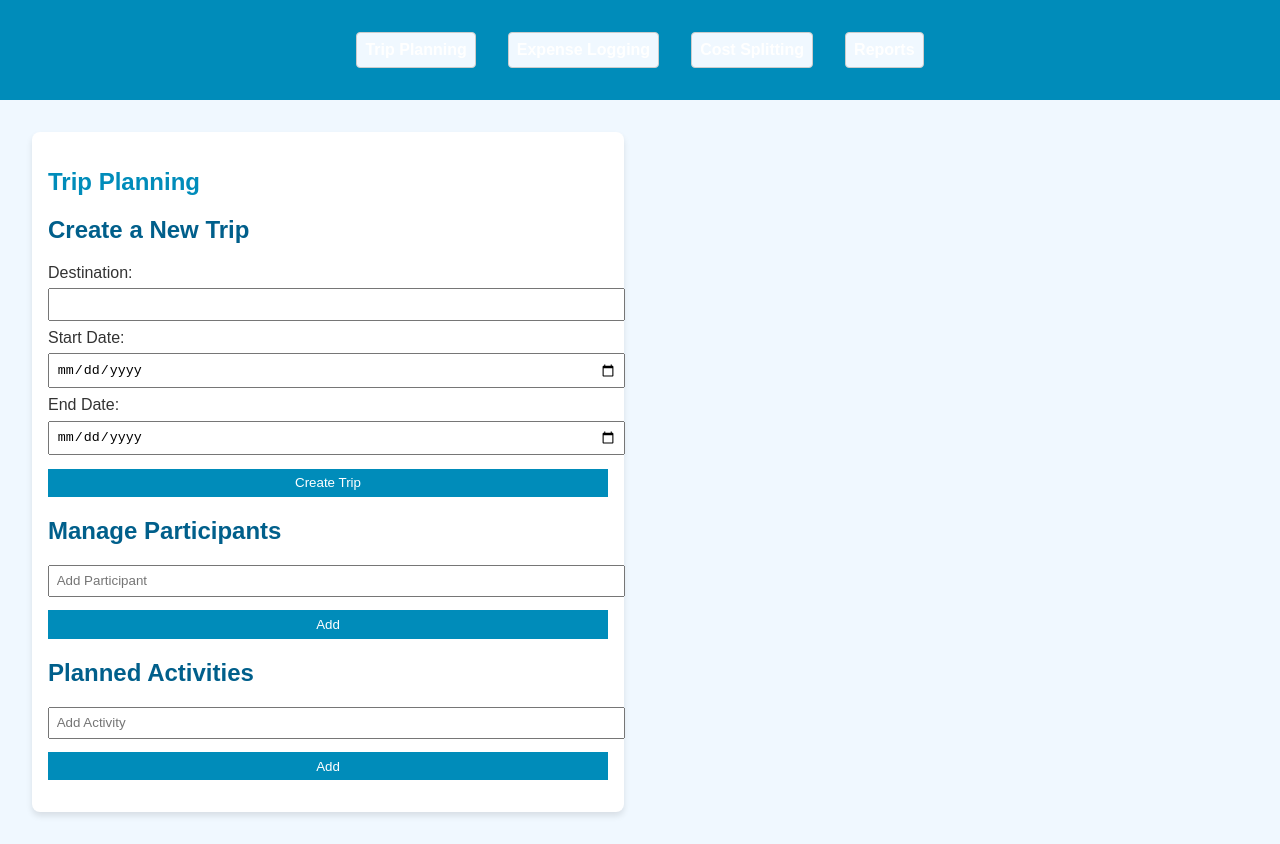
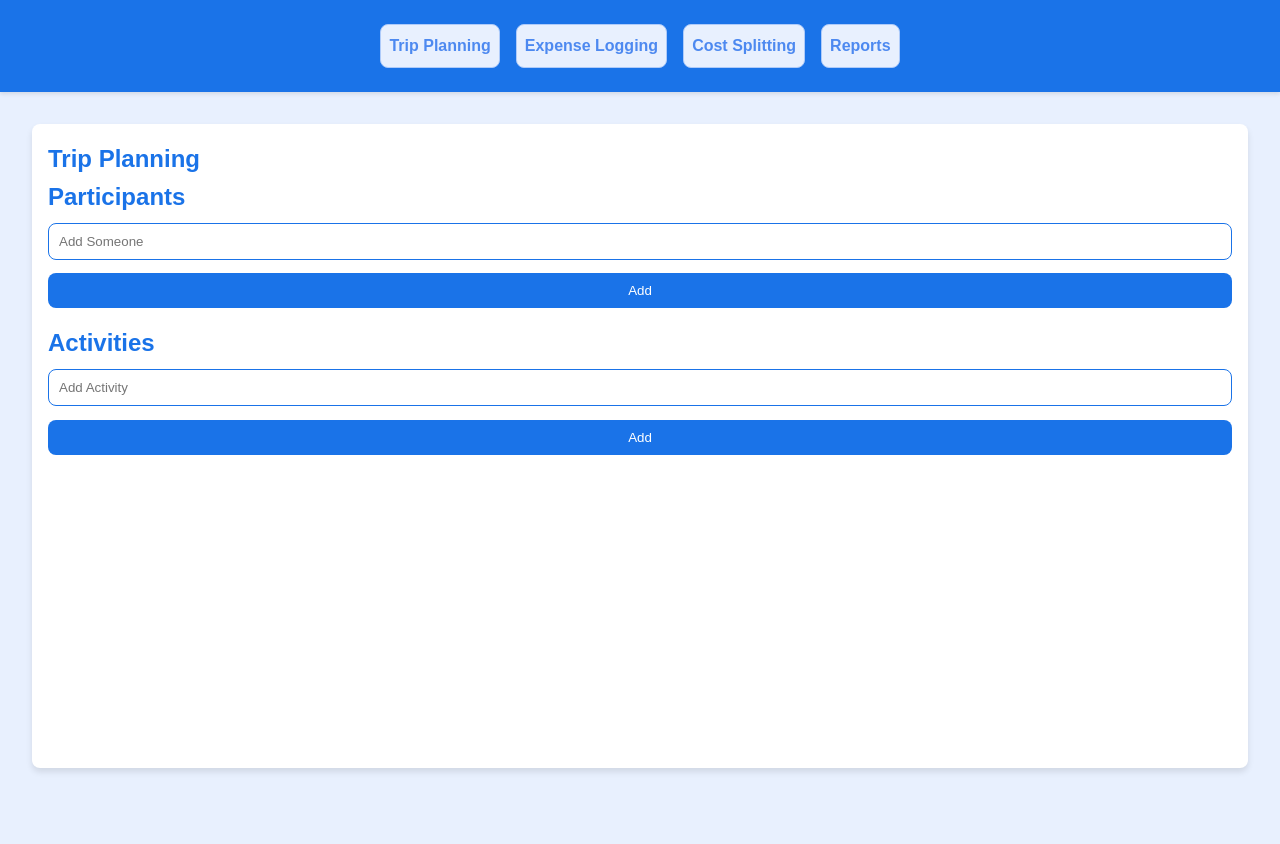
Before and after one commit to kevkaleido/group-trip, a plain HTML site: page index.html in a window 1280 px wide. After the commit the page ends 800 px from the top, so only its background shows below. Drawn offline with Linux system fonts and the light colour scheme.

```diff
--- a/index.html
+++ b/index.html
@@ -21,7 +21,7 @@
         <!-- Trip Planning Section -->
         <section id="trip-planning">
             <h1>Trip Planning</h1>
-            <form id="new-trip-form">
+            <!-- <form id="new-trip-form">
                 <h2>Create a New Trip</h2>
                 <label for="trip-destination">Destination:</label>
                 <input type="text" id="trip-destination" required>
@@ -30,15 +30,15 @@
                 <label for="trip-end-date">End Date:</label>
                 <input type="date" id="trip-end-date" required>
                 <button type="submit">Create Trip</button>
-            </form>
+            </form> -->
             <div id="trip-participants">
-                <h2>Manage Participants</h2>
-                <input type="text" id="participant-name" placeholder="Add Participant">
+                <h2>Participants</h2>
+                <input type="text" id="participant-name" placeholder="Add Someone">
                 <button id="add-participant">Add</button>
                 <ul id="participants-list"></ul>
             </div>
             <div id="trip-activities">
-                <h2>Planned Activities</h2>
+                <h2>Activities</h2>
                 <input type="text" id="activity-name" placeholder="Add Activity">
                 <button id="add-activity">Add</button>
                 <ul id="activities-list"></ul>
--- a/script.js
+++ b/script.js
@@ -13,15 +13,15 @@
     const participants = [];
     const activities = [];
 
-    tripForm.addEventListener('submit', function (e) {
-        e.preventDefault();
-        const destination = document.getElementById('trip-destination').value;
-        const startDate = document.getElementById('trip-start-date').value;
-        const endDate = document.getElementById('trip-end-date').value;
+    // tripForm.addEventListener('submit', function (e) {
+    //     e.preventDefault();
+    //     const destination = document.getElementById('trip-destination').value;
+    //     const startDate = document.getElementById('trip-start-date').value;
+    //     const endDate = document.getElementById('trip-end-date').value;
 
-        alert(`Trip to ${destination} from ${startDate} to ${endDate} created!`);
-        tripForm.reset();
-    });
+    //     alert(`Trip to ${destination} from ${startDate} to ${endDate} created!`);
+    //     tripForm.reset();
+    // });
 
     addParticipantButton.addEventListener('click', function () {
         const name = participantNameInput.value;
@@ -29,6 +29,18 @@
             participants.push(name);
             const li = document.createElement('li');
             li.textContent = name;
+
+            // Add remove button
+            const removeButton = document.createElement('button');
+            removeButton.textContent = 'Remove';
+            removeButton.style.marginLeft = '10px';
+            removeButton.addEventListener('click', function () {
+                participantsList.removeChild(li);
+                participants.splice(participants.indexOf(name), 1);
+                updateCostSplitting();
+            });
+
+            li.appendChild(removeButton);
             participantsList.appendChild(li);
             participantNameInput.value = '';
         }
@@ -40,6 +52,17 @@
             activities.push(activity);
             const li = document.createElement('li');
             li.textContent = activity;
+
+            // Add remove button
+            const removeButton = document.createElement('button');
+            removeButton.textContent = 'Remove';
+            removeButton.style.marginLeft = '10px';
+            removeButton.addEventListener('click', function () {
+                activitiesList.removeChild(li);
+                activities.splice(activities.indexOf(activity), 1);
+            });
+
+            li.appendChild(removeButton);
             activitiesList.appendChild(li);
             activityNameInput.value = '';
         }
@@ -103,7 +126,7 @@
 
     generateSummaryButton.addEventListener('click', function () {
         let summary = 'Trip Summary:\n\n';
-        summary += `Total Cost: $${tripCostElement.textContent}\n\n`;
+        summary += `Total Cost: ${tripCostElement.textContent}\n\n`;
         summary += 'Expenses:\n';
 
         expenses.forEach(expense => {
--- a/styles.css
+++ b/styles.css
@@ -1,56 +1,77 @@
 /* styles.css */
 
-body {
-    font-family: Arial, sans-serif;
+/* Universal Styles */
+* {
     margin: 0;
     padding: 0;
     box-sizing: border-box;
-    background-color: #f0f8ff;
-    color: #333;
 }
 
+body {
+    font-family: 'Arial', sans-serif;
+    background-color: #e8f0fe;
+    color: #202124;
+    line-height: 1.6;
+    display: flex;
+    flex-direction: column;
+    min-height: 100vh;
+}
+
+/* Header and Navigation */
 header {
-    background-color: #008cba;
-    padding: 1em 0;
+    background-color: #1a73e8;
+    padding: 1em;
+    box-shadow: 0 2px 4px rgba(0, 0, 0, 0.1);
 }
 
 nav ul {
     list-style: none;
-    padding: 0;
     display: flex;
     justify-content: center;
-}
-
-nav ul li {
-    margin: 0 1em;
+    gap: 1em;
 }
 
 nav ul li a {
-    color: white;
+    color: #4d89f0;
     text-decoration: none;
     font-weight: bold;
+    transition: color 0.3s;
 }
 
+nav ul li a:hover {
+    color: #aecbfa;
+}
+
+/* Main Content */
 main {
+    flex: 1;
     padding: 2em;
+    display: grid;
+    gap: 2em;
 }
 
 section {
-    margin-bottom: 2em;
-    padding: 1em;
-    background: #fff;
+    background: #ffffff;
     border-radius: 8px;
     box-shadow: 0 4px 6px rgba(0, 0, 0, 0.1);
+    padding: 1em;
+    transition: transform 0.3s, box-shadow 0.3s;
+}
+
+section:hover {
+    transform: translateY(-5px);
+    box-shadow: 0 6px 10px rgba(0, 0, 0, 0.1);
 }
 
 h1 {
-    color: #008cba;
+    color: #1a73e8;
 }
 
 h2 {
-    color: #005f8b;
+    color: #1a73e8;
 }
 
+/* Form and Input Styles */
 form, div {
     margin-bottom: 1em;
 }
@@ -58,27 +79,38 @@
 label {
     display: block;
     margin-top: 0.5em;
+    font-weight: bold;
 }
 
 input, button {
     display: block;
     margin-top: 0.5em;
-    padding: 0.5em;
+    padding: 0.75em;
     width: 100%;
+    border: 1px solid #1a73e8;
+    border-radius: 8px;
+    transition: border-color 0.3s, background-color 0.3s;
+}
+
+input:focus, button:focus {
+    outline: none;
+    border-color: #aecbfa;
 }
 
 button {
-    background-color: #008cba;
-    color: white;
+    background-color: #1a73e8;
+    color: #ffffff;
     border: none;
     cursor: pointer;
     margin-top: 1em;
+    transition: background-color 0.3s;
 }
 
 button:hover {
-    background-color: #005f8b;
+    background-color: #3367d6;
 }
 
+/* List Styles */
 ul {
     list-style: none;
     padding: 0;
@@ -87,19 +119,49 @@
 li {
     margin: 0.5em 0;
     padding: 0.5em;
-    background: #f0f8ff;
-    border: 1px solid #ccc;
-    border-radius: 4px;
+    background: #e8f0fe;
+    border: 1px solid #aecbfa;
+    border-radius: 8px;
+    transition: background-color 0.3s, border-color 0.3s;
 }
 
+li:hover {
+    background-color: #ffffff;
+    border-color: #1a73e8;
+}
+
+/* Responsive Design */
 @media (min-width: 768px) {
     main {
-        display: grid;
-        grid-template-columns: 1fr 1fr;
-        gap: 2em;
-    }
-
-    section {
-        margin-bottom: 0;
+        grid-template-columns: repeat(auto-fit, minmax(300px, 1fr));
     }
 }
+
+/* Fluid Typography */
+html {
+    font-size: 100%;
+}
+
+@media (max-width: 1200px) {
+    html {
+        font-size: 90%;
+    }
+}
+
+@media (max-width: 992px) {
+    html {
+        font-size: 85%;
+    }
+}
+
+@media (max-width: 768px) {
+    html {
+        font-size: 80%;
+    }
+}
+
+@media (max-width: 576px) {
+    html {
+        font-size: 75%;
+    }
+}
```
